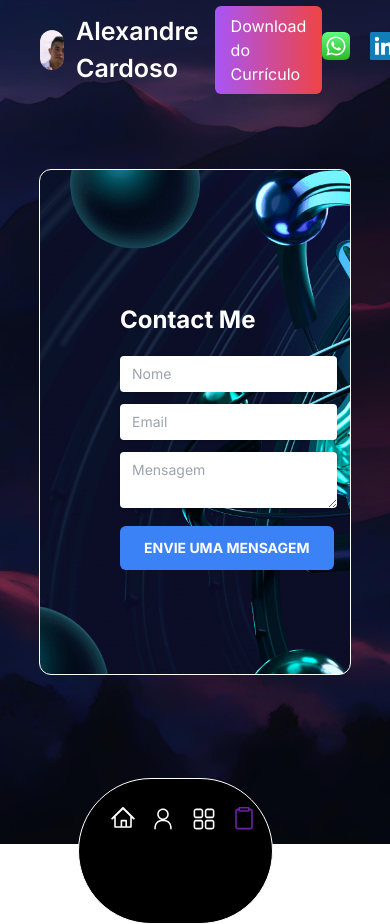
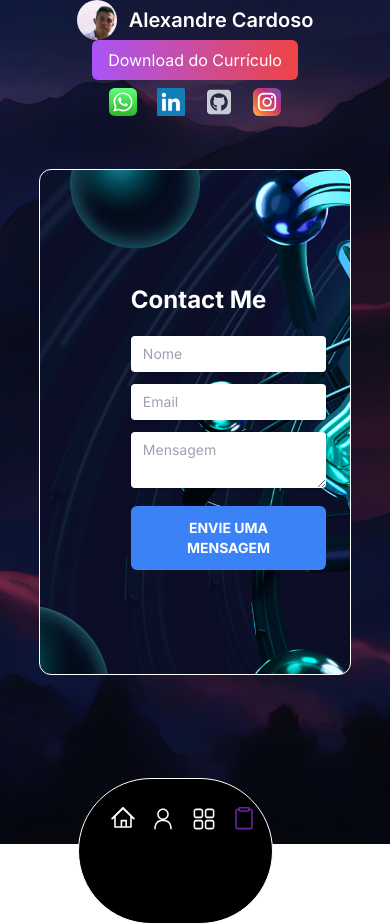
Before and after one commit to Alvarezpro87/my-portifolio, a Next.js app: page /contact-me in a window 390 px wide. Built offline with nearby package versions, Linux system fonts and the light colour scheme.

Commit message:
Subindo alterações para melhorar a responsividade

```diff
--- a/app/components/ContactForm.tsx
+++ b/app/components/ContactForm.tsx
@@ -39,7 +39,7 @@ const ContactForm = () => {
   };
 
   return (
-    <form onSubmit={handleSubmit}>
+    <form onSubmit={handleSubmit} className="max-w-[90%] sm:max-w-[80%] md:max-w-[60%] mx-auto">
       <h2 className="text-2xl font-bold mb-5 text-white">Contact Me</h2>
       {error && <p className="text-red-500">{error}</p>}
       {success && <p className="text-green-500">Mensagem enviada com sucesso!</p>}
--- a/app/components/Navbar.tsx
+++ b/app/components/Navbar.tsx
@@ -7,27 +7,26 @@ import Link from 'next/link';
 
 const Navbar = () => {
   return (
-    <div className='fixed top-0 z-[40] w-full h-[100px] bg-transparent flex justify-between items-center px-10 md:px-20'>
+    <div className="fixed top-0 z-[40] w-full h-[100px] bg-transparent flex flex-col sm:flex-row justify-between items-center px-4 md:px-20">
   <div>
-        <Link href="/" className='flex flex-row gap-3 items-center group'>
+    <Link href="/" className="flex flex-row gap-3 items-center group">
       <motion.div
-            className='relative w-[40px] h-[40px] rounded-full overflow-hidden'
+        className="relative w-[40px] h-[40px] rounded-full overflow-hidden"
         whileHover={{ scale: 1.1 }}
         transition={{ duration: 0.3 }}
       >
         <Image
           src="/perfil.jpeg"
-              alt='Foto do perfil'
+          alt="Foto do perfil"
           fill
           style={{ objectFit: 'cover' }}
         />
       </motion.div>
-          <h1 className='text-white text-[25px] font-semibold'>
+      <h1 className="text-white text-[20px] sm:text-[25px] font-semibold">
         Alexandre Cardoso
       </h1>
     </Link>
   </div>
-
   <a
     href="/AlexandreAlvarez.pdf"
     target="_blank"
@@ -36,8 +35,7 @@ const Navbar = () => {
   >
     Download do Currículo
   </a>
-
-      <div className='flex flex-row gap-5 mb-2'>
+  <div className="flex flex-row gap-5 mt-2 sm:mt-0">
     {Socials.map((social) => (
       <a
         key={social.name}
--- a/app/my-skills/page.tsx
+++ b/app/my-skills/page.tsx
@@ -28,6 +28,7 @@ const Page = () => {
         </div>
         <Swiper
           slidesPerView={5}
+
           loop={true}
           autoplay={{
             delay: 0,
```
Lines whose indentation alone changed are shown as unchanged.
